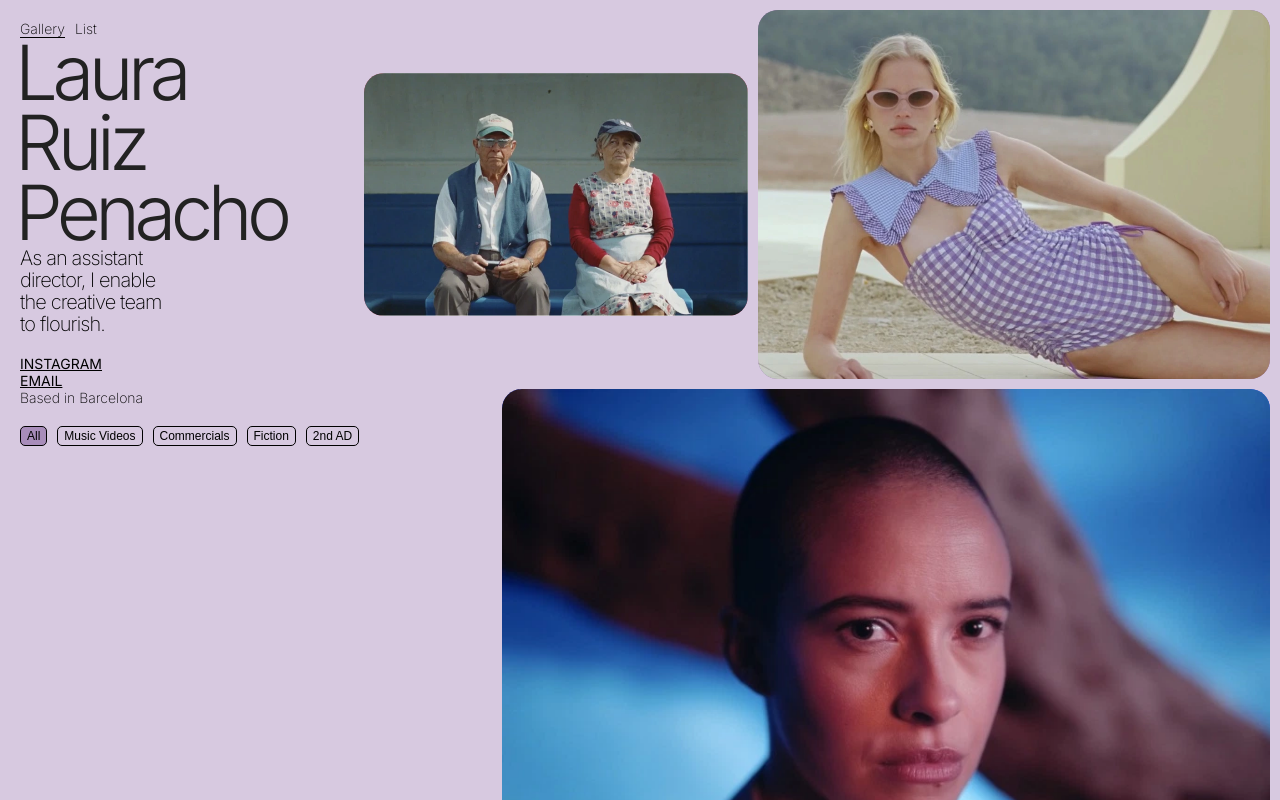
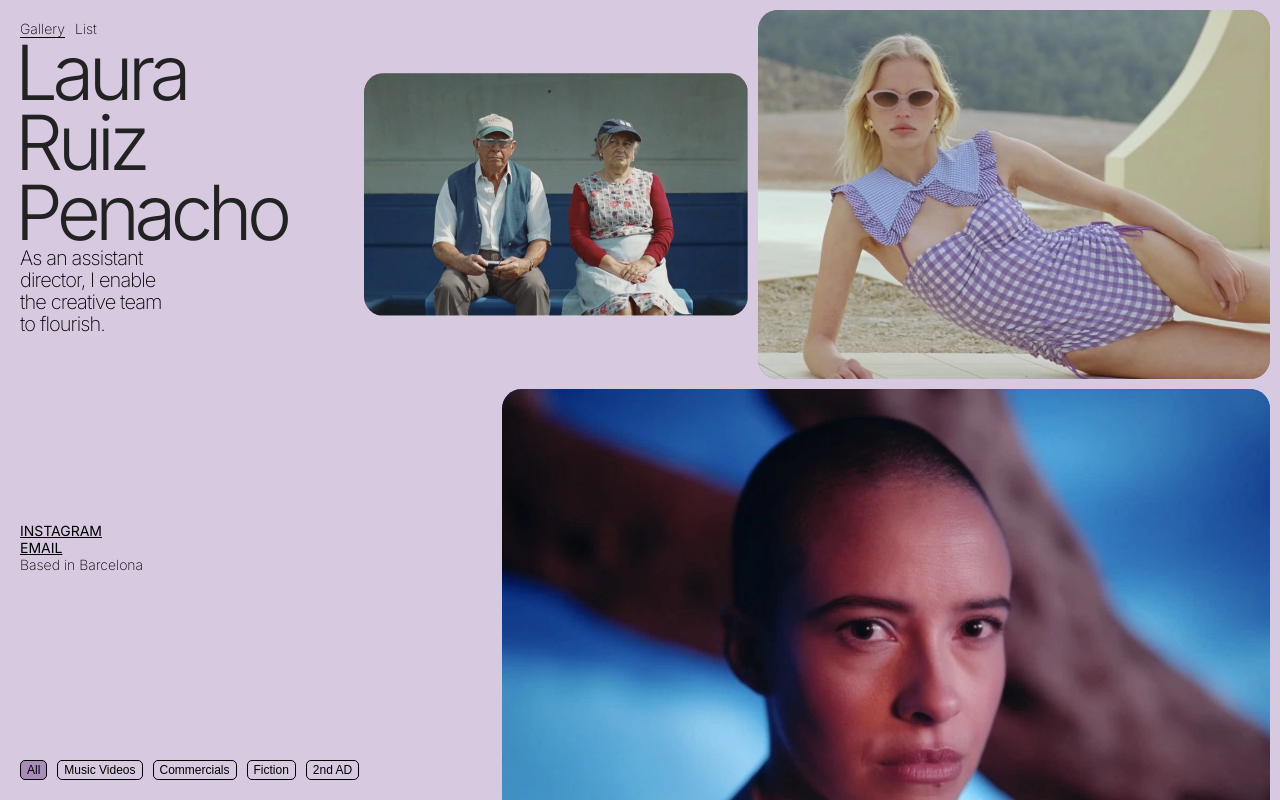
Before and after one commit to alejandromachin/lauraruizweb, a React (Create React App) app: page /home in a window 1280 px wide. Built offline with nearby package versions, Linux system fonts and the light colour scheme.

Commit message:
added infocard-totalheight classe to give full height to infocard

```diff
--- a/src/components/InfoCard/InfoCard.js
+++ b/src/components/InfoCard/InfoCard.js
@@ -8,7 +8,7 @@ const InfoCard = () => {
   const { pathname } = useLocation();
 
   return (
-    <div>
+    <div className="infoCard-totalHeight">
       <div className={showMenu ? "infoCard-container" : "hidden"}>
         <h1 className="infoCard-container__title">Laura Ruiz Penacho</h1>
         <p className="infoCard-container__text">
--- a/src/index.css
+++ b/src/index.css
@@ -74,6 +74,13 @@ a:active {
   }
 }
 
+.infoCard-totalHeight {
+  display: flex;
+  height: 100vh;
+  flex-direction: column;
+  justify-content: space-between;
+  margin-bottom: 20px;
+}
 .infoCard-container {
   display: flex;
   flex-direction: column;
```
